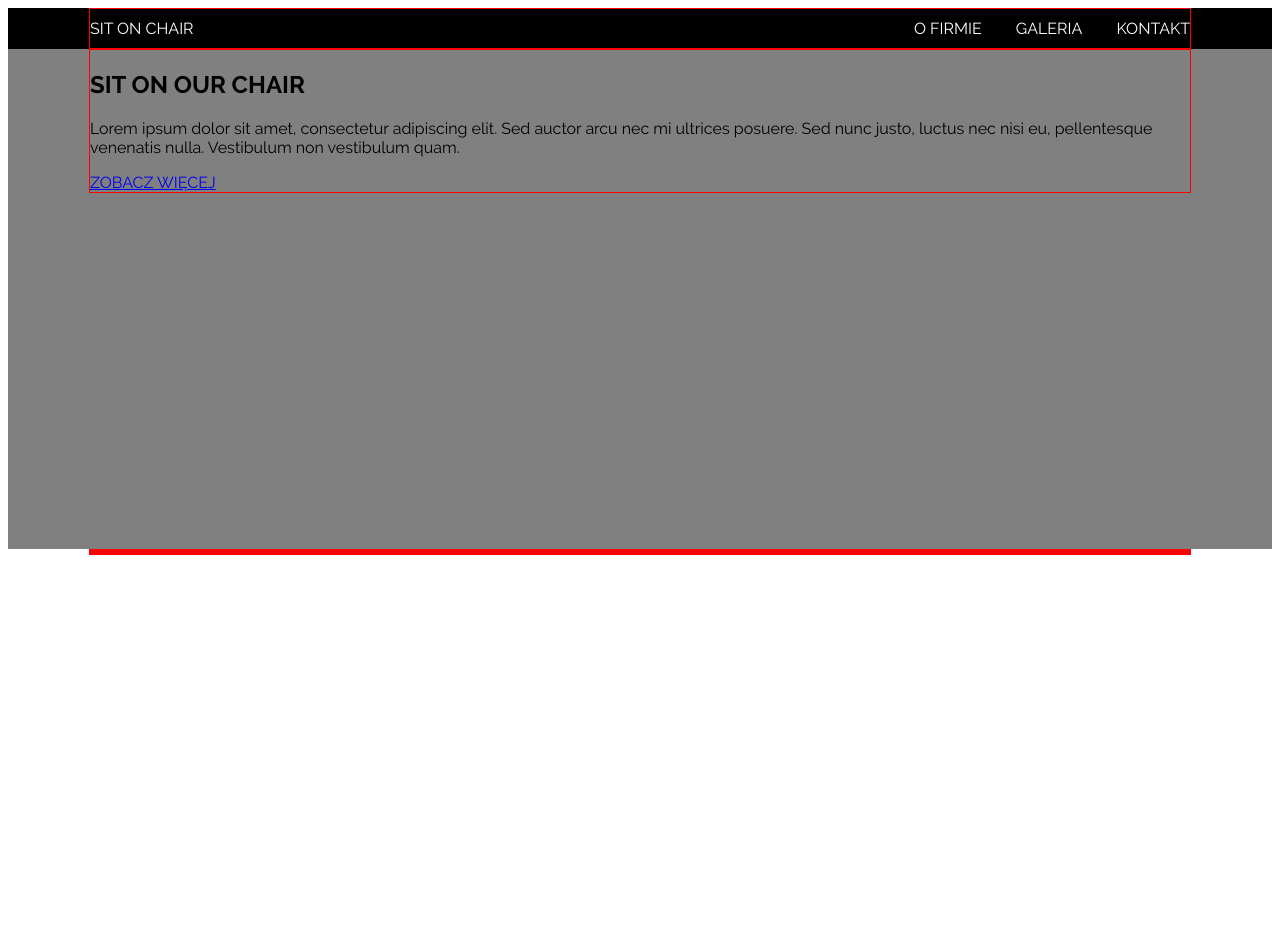
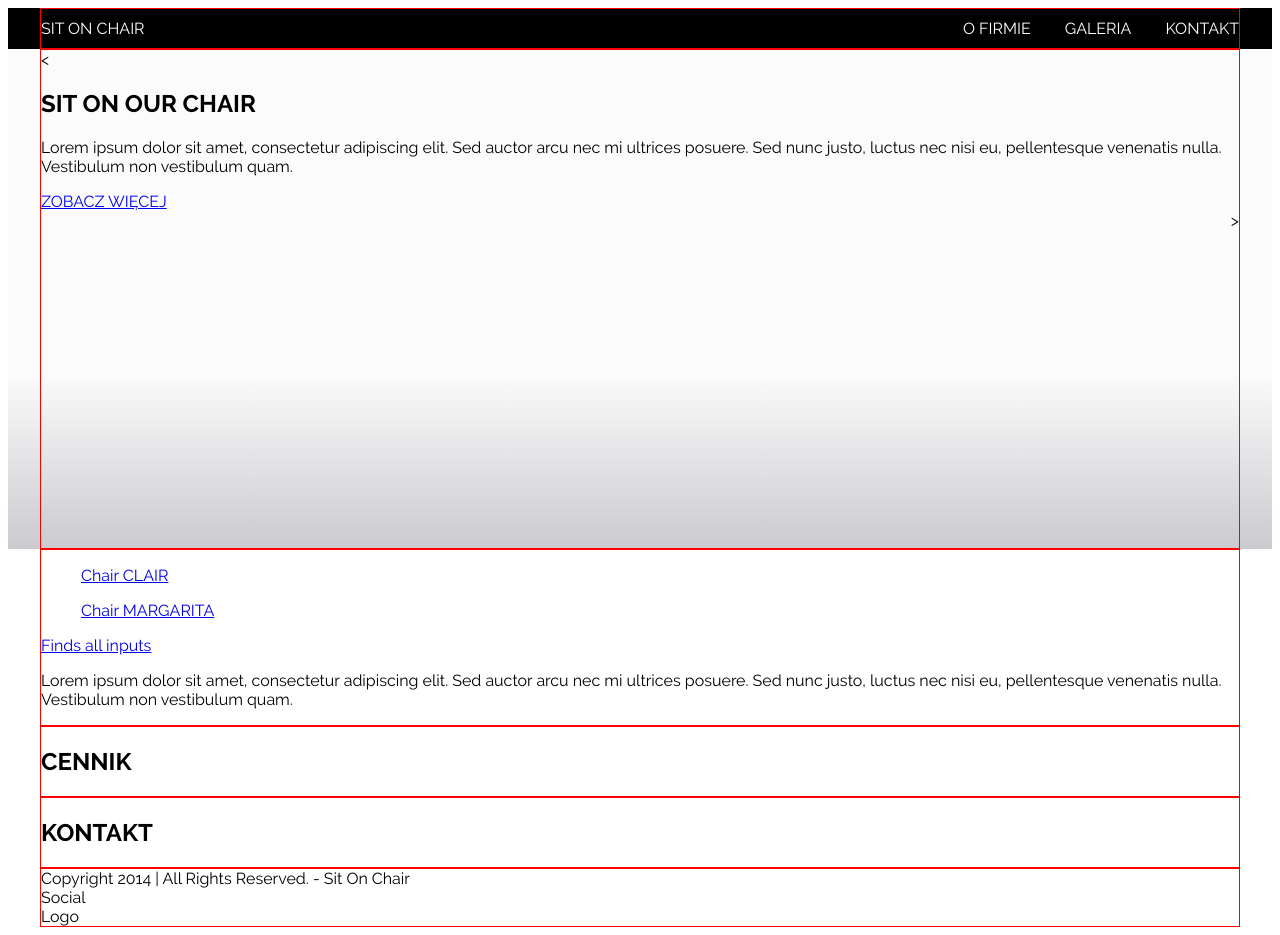
Before and after one commit to zygadlojakub/WRO_FRO_W_02-Workshop1-Sit-on-chair, a plain HTML site: page index.html in a window 1280 px wide. Before the commit the page ends 800 px from the top, so only its background shows below. Drawn offline with Linux system fonts and the light colour scheme.

Commit message:
add basic content

```diff
--- a/css/style.css
+++ b/css/style.css
@@ -1,3 +1,4 @@
+/* fonts */
 @font-face {
     font-family: 'raleway';
     src: url('../fonts/raleway-regular.woff2') format('woff2'),
@@ -14,14 +15,26 @@
     font-weight: bold;
     font-style: normal;
 }
+
+/* general */
+* {
+    box-sizing: border-box;
+}
 html {
     font-family: "raleway", Arial, sans-serif;
     font-weight: normal;
 }
 .container {
-    width: 1100px;
+    width: 1200px;
+    height: 100%;
     margin: 0 auto;
     border: 1px solid red;
+}
+.left {
+    float: left;
+}
+.right {
+    float: right;
 }
 /* header */
 header {
@@ -49,7 +62,15 @@ nav:after {
     display: block;
 }
 /* main */
-section.chair {
+
+/* slaider */
+section.slaider {
     height: 500px;
-    background-color: grey;
+    background: rgba(251,251,251,1);
+    background: -moz-linear-gradient(top, rgba(251,251,251,1) 0%, rgba(251,251,251,1) 65%, rgba(203,202,207,1) 100%);
+    background: -webkit-gradient(left top, left bottom, color-stop(0%, rgba(251,251,251,1)), color-stop(65%, rgba(251,251,251,1)), color-stop(100%, rgba(203,202,207,1)));
+    background: -webkit-linear-gradient(top, rgba(251,251,251,1) 0%, rgba(251,251,251,1) 65%, rgba(203,202,207,1) 100%);
+    background: -o-linear-gradient(top, rgba(251,251,251,1) 0%, rgba(251,251,251,1) 65%, rgba(203,202,207,1) 100%);
+    background: -ms-linear-gradient(top, rgba(251,251,251,1) 0%, rgba(251,251,251,1) 65%, rgba(203,202,207,1) 100%);
+    background: linear-gradient(to bottom, rgba(251,251,251,1) 0%, rgba(251,251,251,1) 65%, rgba(203,202,207,1) 100%);
 }
--- a/index.html
+++ b/index.html
@@ -3,7 +3,7 @@
     <head>
         <link href="css/style.css" type="text/css" rel="stylesheet">
         <meta charset="utf-8">
-        <title>Tytuł</title>
+        <title>SIT ON OUR CHAIR - Site</title>
     </head>
     <body>
         <header>
@@ -17,28 +17,55 @@
             </nav>
         </header>
         <main>
-            <section class="chair">
+            <section class="slaider">
                 <div class="container">
-                    <figure></figure>
-                    <div>
-                        <h1>SIT ON OUR CHAIR</h1>
-                        <p>
-                            Lorem ipsum dolor sit amet, consectetur adipiscing elit. Sed auctor arcu nec mi ultrices posuere. Sed nunc justo, luctus nec nisi eu, pellentesque venenatis nulla. Vestibulum non vestibulum quam.
-                        </p>
-                        <a href="#">ZOBACZ WIĘCEJ</a>
+                    <div class="arrow left">&lt;</div>
+                    <div class="slaider-content right">
+                        <figure class="slaider-chair"></figure>
+                        <div class="slaider-text">
+                            <h1>SIT ON OUR CHAIR</h1>
+                            <p>
+                                Lorem ipsum dolor sit amet, consectetur adipiscing elit. Sed auctor arcu nec mi ultrices posuere. Sed nunc justo, luctus nec nisi eu, pellentesque venenatis nulla. Vestibulum non vestibulum quam.
+                            </p>
+                            <a href="#">ZOBACZ WIĘCEJ</a>
+                        </div>
                     </div>
+                    <div class="arrow right">&gt;</div>
                 </div>
             </section>
-            <section>
-                <div class="container"></div>
+            <section class="container">
+                <figure>
+                    <a href="#">Chair CLAIR</a>
+                </figure>
+                <figure>
+                    <a href="#">Chair MARGARITA</a>
+                </figure>
+                <div>
+                    <a href="#">Finds all inputs</a>
+                    <p>
+                        Lorem ipsum dolor sit amet, consectetur adipiscing elit. Sed auctor arcu nec mi ultrices posuere. Sed nunc justo, luctus nec nisi eu, pellentesque venenatis nulla. Vestibulum non vestibulum quam.
+                    </p>
+                    <p>
+                    </p>
+                </div>
             </section>
-            <section>
-                <div class="container"></div>
+            <section class="cennik">
+                <div class="container">
+                    <h2>CENNIK</h2>
+                    <div></div>
+                    <div></div>
+                    <div></div>
+                </div>
             </section>
-            <section>
-                <div class="container"></div>
+            <section class="container">
+                <h2>KONTAKT</h2>
+                <form></form>
             </section>
         </main>
-        <footer></footer>
+        <footer class="container">
+            <div>Copyright 2014 | All Rights Reserved. - Sit On Chair</div>
+            <div>Social</div>
+            <div>Logo</div>
+        </footer>
     </body>
 </html>
```
